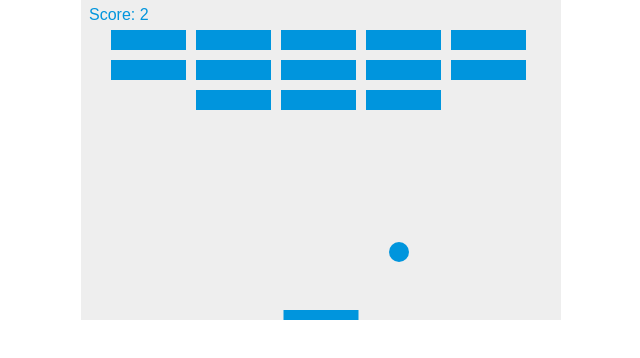
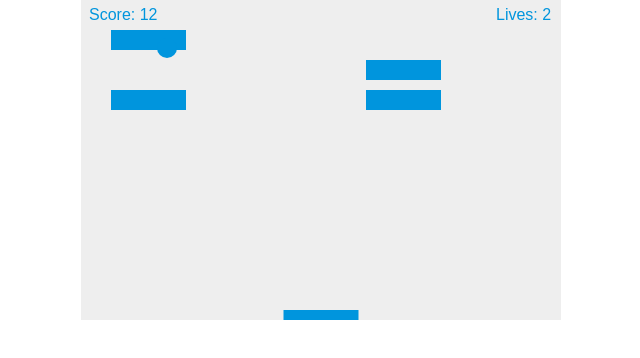
Before and after one commit to ystamaer/canvas-workshop, a plain HTML site: page index.html in a window 1280 px wide. Shown: the whole page, without its empty margins (319-959 px from the left). Drawn offline with Linux system fonts and the light colour scheme.

Commit message:
8-step-Added_lives

```diff
--- a/index.html
+++ b/index.html
@@ -34,7 +34,8 @@
     let rightPressed = false,
         leftPressed = false;
 
-    let score = 0;
+    let score = 0,
+        lives = 3;
 
     // bricks params
     const bricks = [],
@@ -104,6 +105,12 @@
         ctx.fillText('Score: '+score, 8, 20);
     }
 
+    function drawLives() {
+        ctx.font = '16px Arial';
+        ctx.fillStyle = '#0095DD';
+        ctx.fillText('Lives: '+lives, canvas.width - 65, 20);
+    }
+
     document.addEventListener("keydown", keyDownHandler, false);
     document.addEventListener("keyup", keyUpHandler, false);
     document.addEventListener("mousemove", mouseMoveHandler, false);
@@ -163,9 +170,18 @@
             if (x > paddleX && x < paddleX + paddleWidth) {
                 dy = -dy;
             } else {
-                // alert('GAME OVER');
-                document.location.reload();
-                clearInterval();
+                // clearInterval(interval);
+                lives--;
+                if (!lives) {
+                    // alert('GAME OVER');
+                    document.location.reload();
+                } else {
+                    x = canvas.width/2;
+                    y = canvas.height-30;
+                    dx = 2;
+                    dy = -2;
+                    paddleX = (canvas.width - paddleWidth) / 2;
+                }
             }
         }
 
@@ -183,6 +199,7 @@
 
         drawPaddle();
         drawscore();
+        drawLives();
     }
 
     let interval = setInterval(draw, 10);
```
